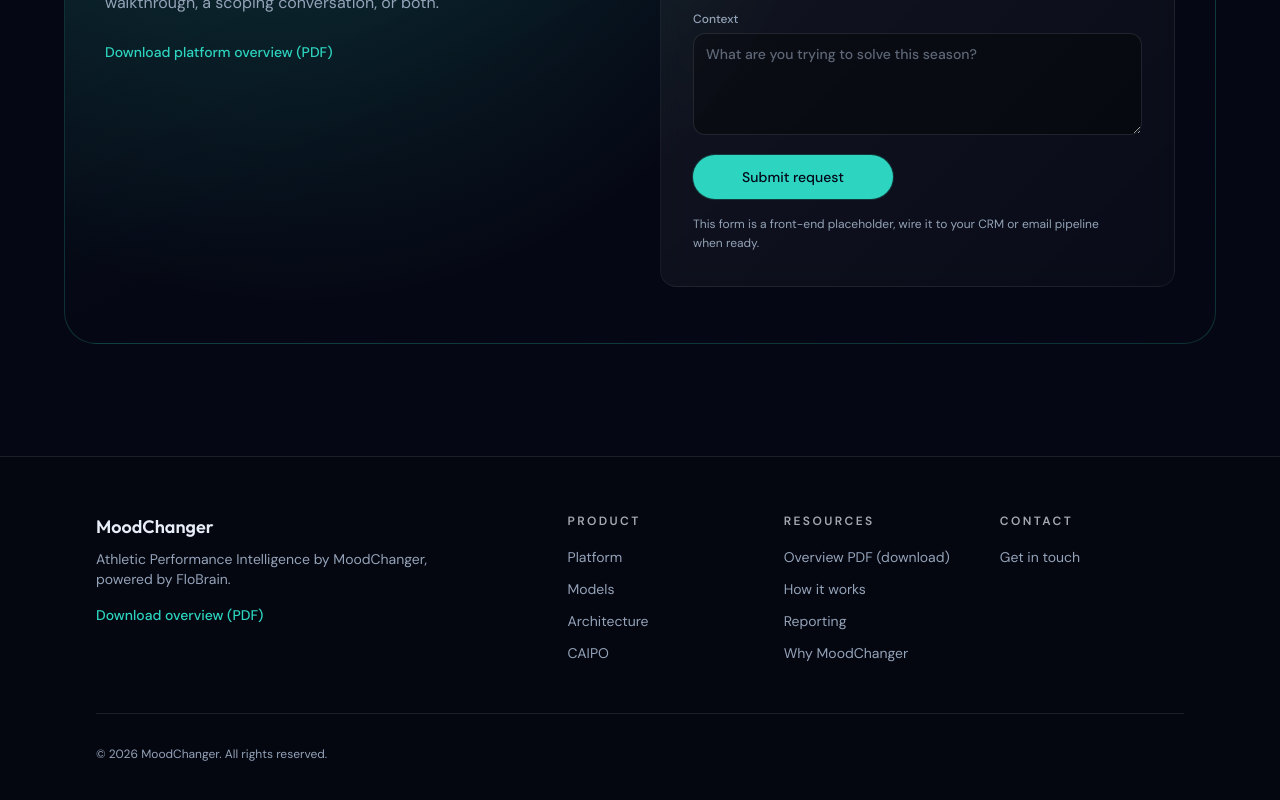
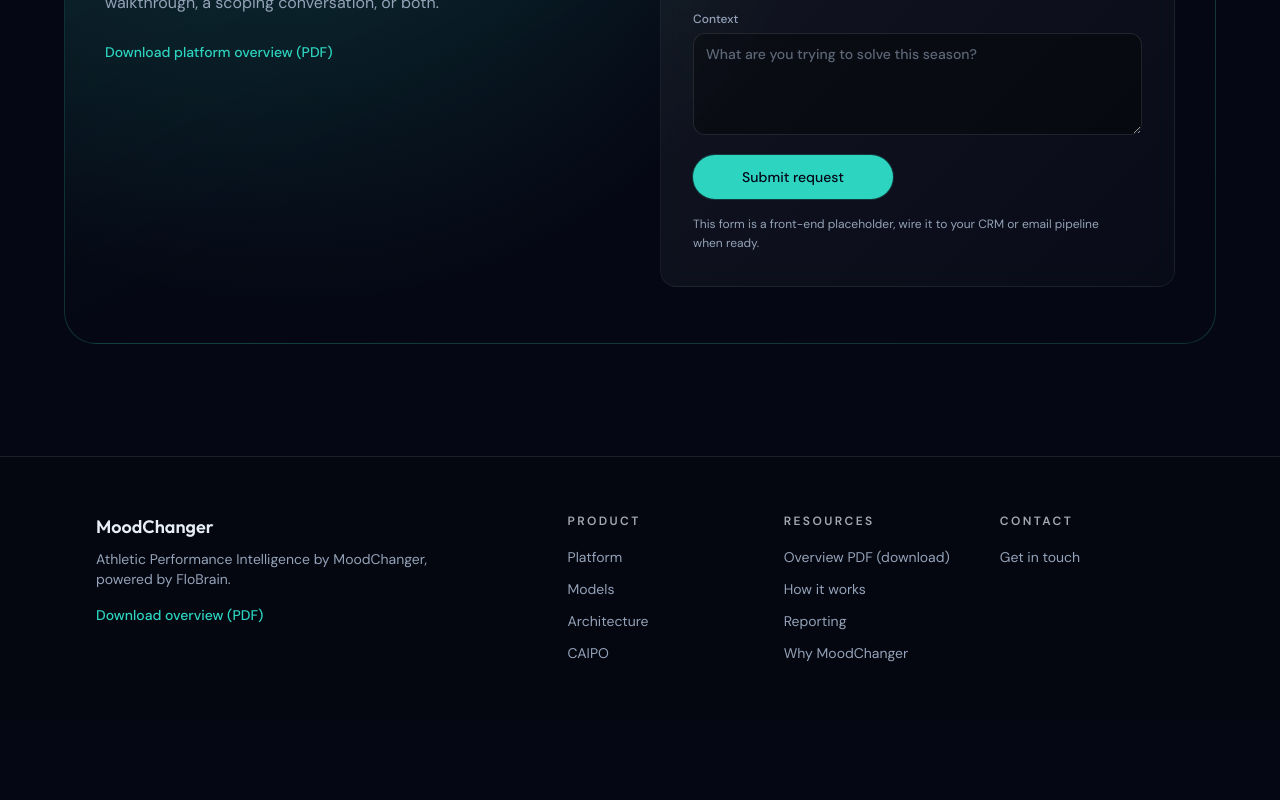
Before and after one commit to FlolabsInnovationsGroup/athleticperformanceintelligence, a Next.js app: page / in a window 1280 px wide. Shown: the part 8837-9637 px from the top of the page. After the commit the page ends 9558 px from the top, so only its background shows below. Built offline with nearby package versions, Linux system fonts and the light colour scheme; no server answers.

Commit message:
removed copyright text

```diff
--- a/components/layout/site-footer.tsx
+++ b/components/layout/site-footer.tsx
@@ -33,8 +33,6 @@ function FooterLinkItem({ link }: { link: FooterLink }) {
 }
 
 export function SiteFooter() {
-  const year = new Date().getFullYear();
-
   return (
     <footer className="border-t border-white/10 bg-black/20">
       <div className="mx-auto max-w-6xl px-4 py-14 sm:px-6 lg:px-8">
@@ -71,9 +69,6 @@ export function SiteFooter() {
             ))}
           </div>
         </div>
-        <div className="mt-12 border-t border-white/10 pt-8 text-xs text-muted">
-          {footer.legal.replace("{year}", String(year))}
-        </div>
       </div>
     </footer>
   );
--- a/data/site-content.ts
+++ b/data/site-content.ts
@@ -331,5 +331,4 @@ export const footer = {
       links: [{ label: "Get in touch", href: "#cta" }],
     },
   ],
-  legal: "© {year} MoodChanger. All rights reserved.",
 };
```
